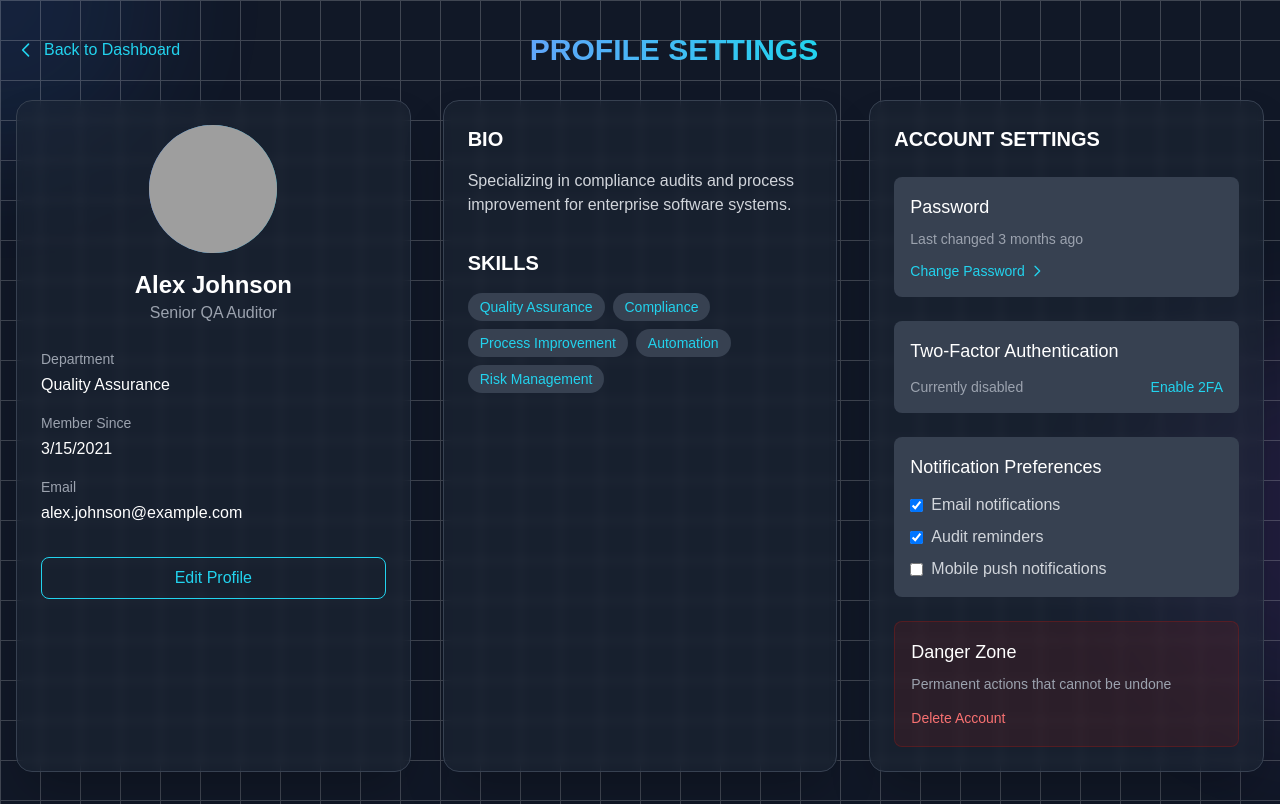
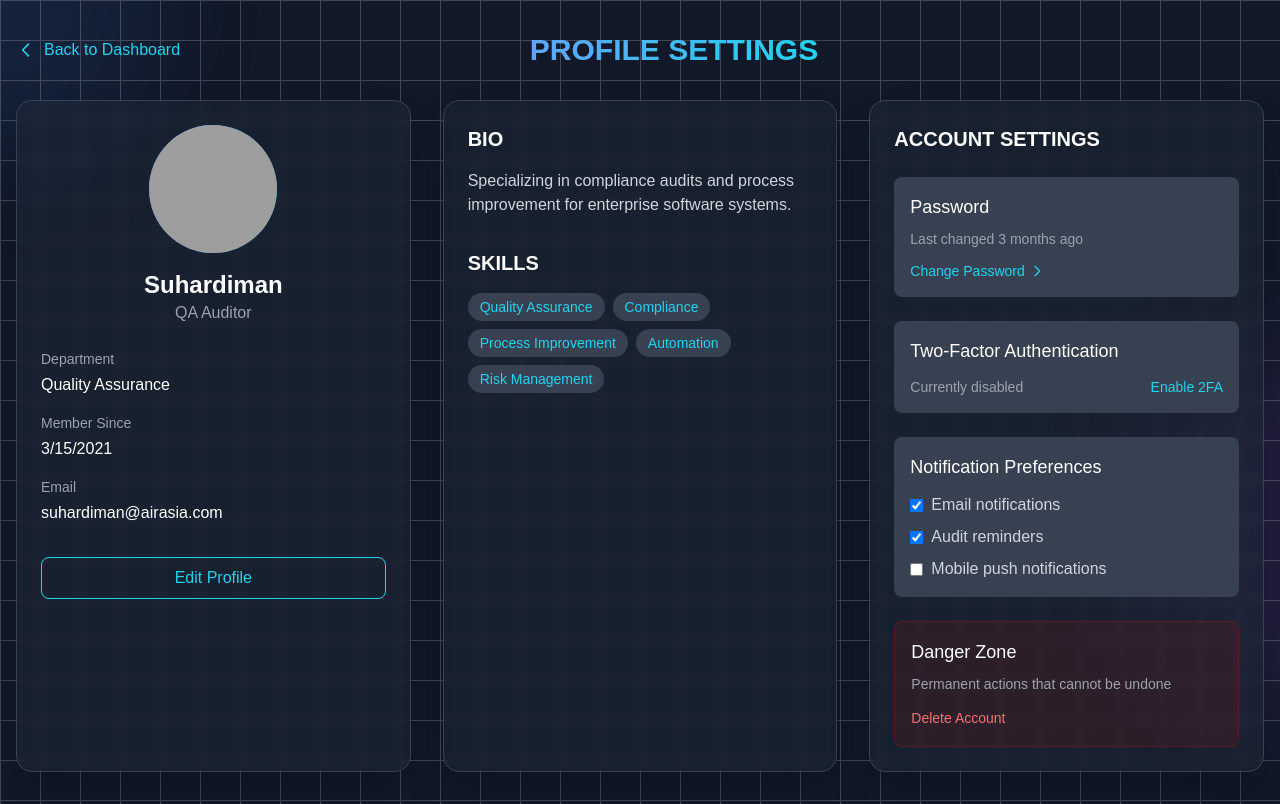
Before and after one commit to M1ngsan636/audit-tracker, a Next.js app: page /user/profile in a window 1280 px wide. Built offline with nearby package versions, Linux system fonts and the light colour scheme; grey boxes are pictures that could not be loaded.

Commit message:
Update page.tsx

```diff
--- a/src/app/user/profile/page.tsx
+++ b/src/app/user/profile/page.tsx
@@ -6,9 +6,9 @@ import Link from 'next/link';
 
 export default function ProfilePage() {
   const [user, setUser] = useState({
-    name: "Alex Johnson",
-    email: "alex.johnson@example.com",
-    role: "Senior QA Auditor",
+    name: "Suhardiman",
+    email: "suhardiman@airasia.com",
+    role: "QA Auditor",
     department: "Quality Assurance",
     joinDate: "2021-03-15",
     avatar: "/default-avatar.png",
```
